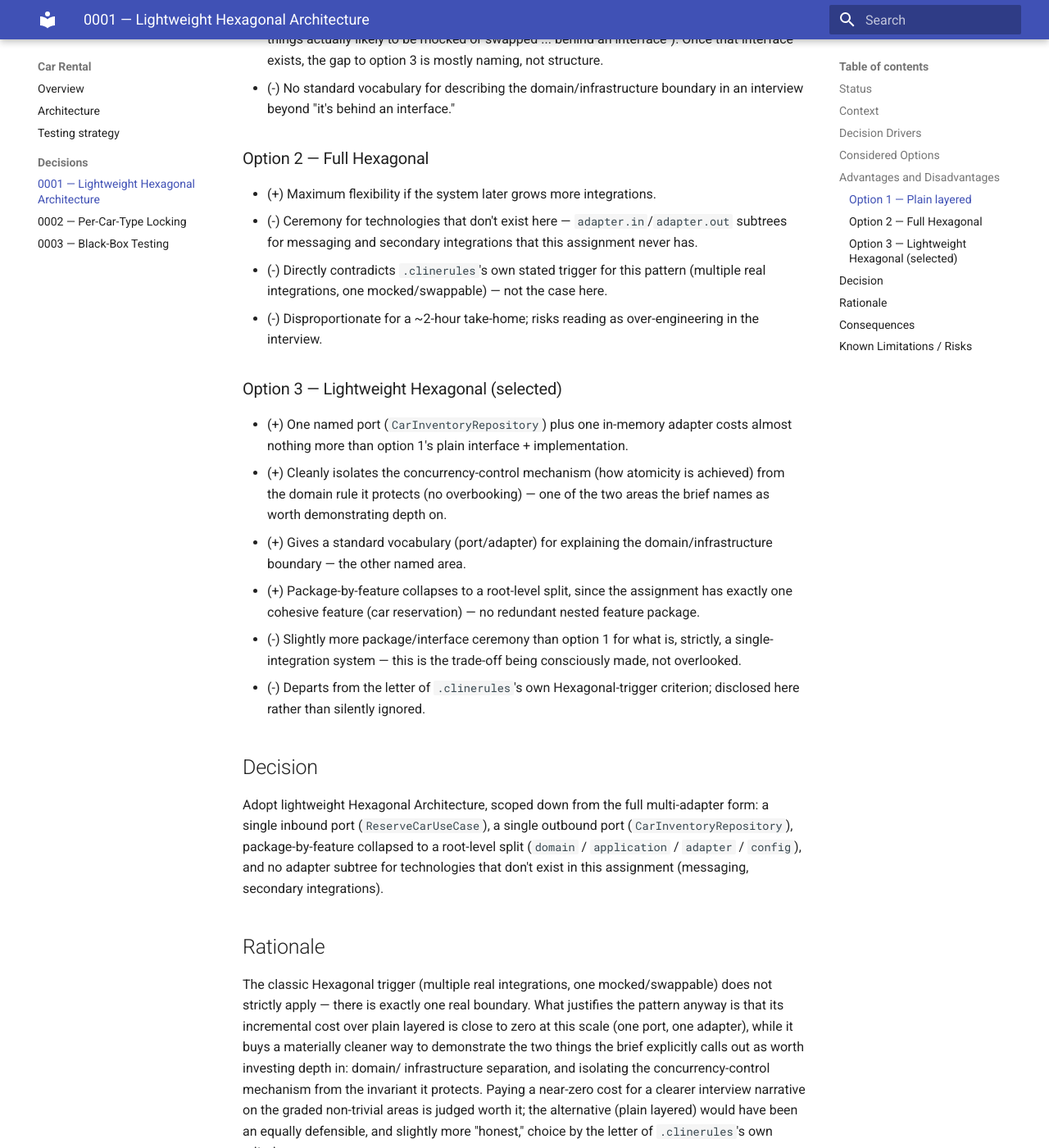
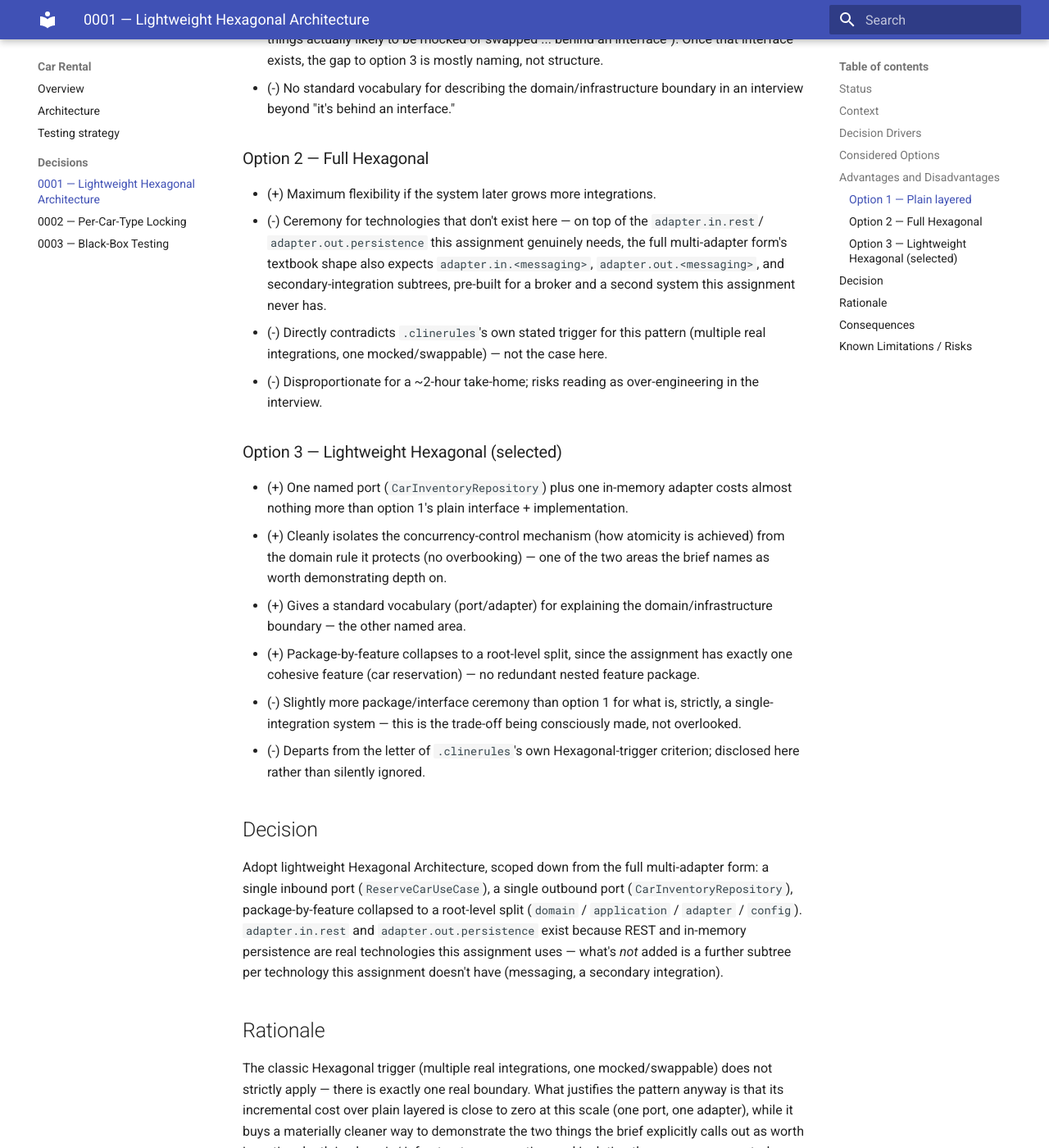
Before and after one commit to cleankod/car-rental, an MkDocs documentation site: the page built from docs/decisions/0001-use-lightweight-hexagonal-architecture.md, in a window 1280 px wide and 1400 px high, scrolled down 1445 px. Shown: the whole window at 82% size. Built offline with MkDocs 1.6.1 and Material for MkDocs 9.7.7, drawn with Linux system fonts in a browser that asks for light colours.

Commit message:
docs: clarify what "no adapter subtree" means in ADR 0001
The original wording ("no adapter.in/adapter.out subtrees for
technologies that don't exist") could be misread as "we don't have
adapter.in/adapter.out" — but we do (adapter.in.rest,
adapter.out.persistence), since REST and persistence are real. What's
actually skipped is the *further* per-technology subtree a full
multi-adapter Hexagonal setup would add for messaging/secondary
integrations this assignment never has. Made that contrast explicit in
both ADR 0001 and the .clinerules pointer to it.

```diff
--- a/docs/decisions/0001-use-lightweight-hexagonal-architecture.md
+++ b/docs/decisions/0001-use-lightweight-hexagonal-architecture.md
@@ -53,8 +53,10 @@ silently ignoring the criterion.
 ### Option 2 — Full Hexagonal
 
 - (+) Maximum flexibility if the system later grows more integrations.
-- (-) Ceremony for technologies that don't exist here — `adapter.in`/`adapter.out` subtrees for messaging
-  and secondary integrations that this assignment never has.
+- (-) Ceremony for technologies that don't exist here — on top of the `adapter.in.rest`/
+  `adapter.out.persistence` this assignment genuinely needs, the full multi-adapter form's textbook
+  shape also expects `adapter.in.<messaging>`, `adapter.out.<messaging>`, and secondary-integration
+  subtrees, pre-built for a broker and a second system this assignment never has.
 - (-) Directly contradicts `.clinerules`'s own stated trigger for this pattern (multiple real
   integrations, one mocked/swappable) — not the case here.
 - (-) Disproportionate for a ~2-hour take-home; risks reading as over-engineering in the interview.
@@ -78,8 +80,10 @@ silently ignoring the criterion.
 
 Adopt lightweight Hexagonal Architecture, scoped down from the full multi-adapter form: a single
 inbound port (`ReserveCarUseCase`), a single outbound port (`CarInventoryRepository`), package-by-feature
-collapsed to a root-level split (`domain` / `application` / `adapter` / `config`), and no adapter subtree
-for technologies that don't exist in this assignment (messaging, secondary integrations).
+collapsed to a root-level split (`domain` / `application` / `adapter` / `config`). `adapter.in.rest` and
+`adapter.out.persistence` exist because REST and in-memory persistence are real technologies this
+assignment uses — what's *not* added is a further subtree per technology this assignment doesn't have
+(messaging, a secondary integration).
 
 ## Rationale
 
```
Also changed, not shown: 1 other file.
